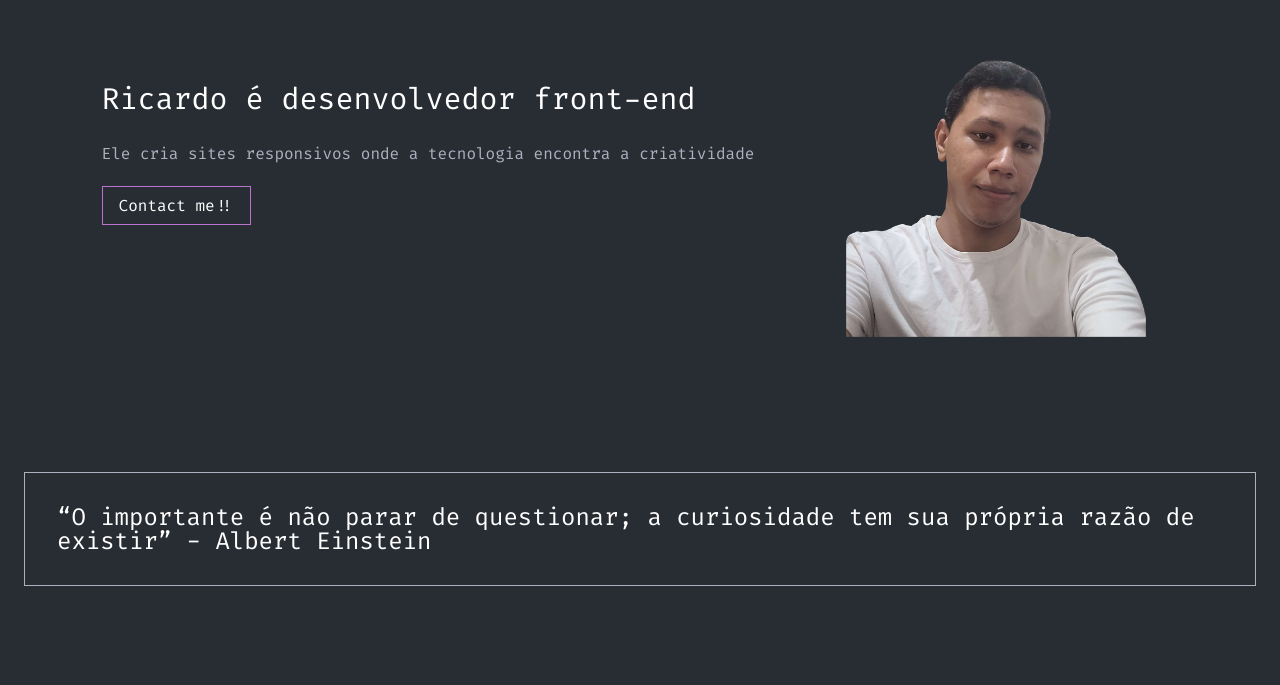
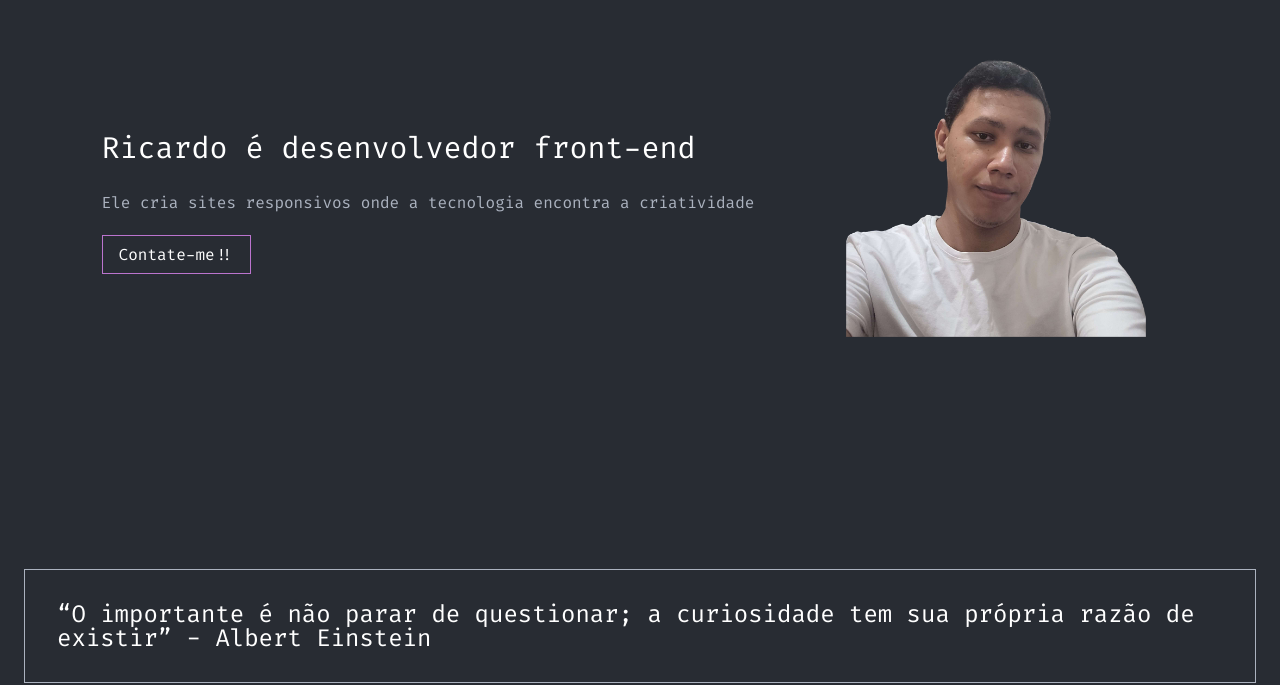
Before and after one commit to ricardosousabr/ricardosousabr.github.io, a Next.js app: page / in a window 1280 px wide. Shown: the part 113-798 px from the top of the page. Built offline with nearby package versions, Linux system fonts and the light colour scheme; a web font is replaced by a local one.

Commit message:
style(header): change image size and button text

```diff
--- a/src/components/Molecules/Header/index.tsx
+++ b/src/components/Molecules/Header/index.tsx
@@ -13,7 +13,7 @@ export default function Header({title, subtitle, motovationalPhrase, image }: IH
         <HeaderStyle>
           <BoxInformation>
             <BoxImage>
-              <Image width={400} height={500} layout="responsive" src={ image } alt="" />
+              <Image width={400} height={500} layout="responsive" src={ image } alt=""/>
             </BoxImage>
             <BoxProfile>
               <BoxText>
@@ -26,7 +26,7 @@ export default function Header({title, subtitle, motovationalPhrase, image }: IH
               </BoxText>
               <BoxButton>
                 <Button href="" background="transparent" padding="8px 16px" borderRadius="0px" color="white" border="1px solid #bb74ce" fontSize="16px" textDecoration="none">
-                  Contact me!!
+                  Contate-me!!
                 </Button>
               </BoxButton>
             </BoxProfile>
--- a/src/components/Molecules/Header/styles.ts
+++ b/src/components/Molecules/Header/styles.ts
@@ -31,6 +31,12 @@ export const BoxImage = styled.div`
   padding: 0 32px 32px 32px;
   flex-wrap: wrap;
   max-width: 300px;
+
+  @media (min-width: ${screensYoga.breakpointMD}) {
+    width: 400px;
+    height: 500px;
+  }
+
 
 `
 
```
